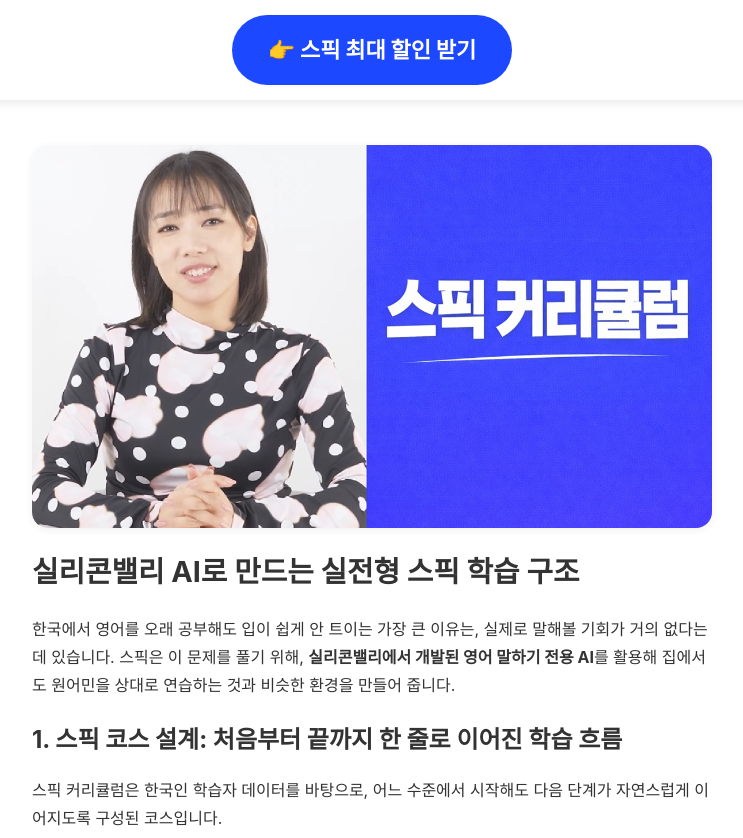
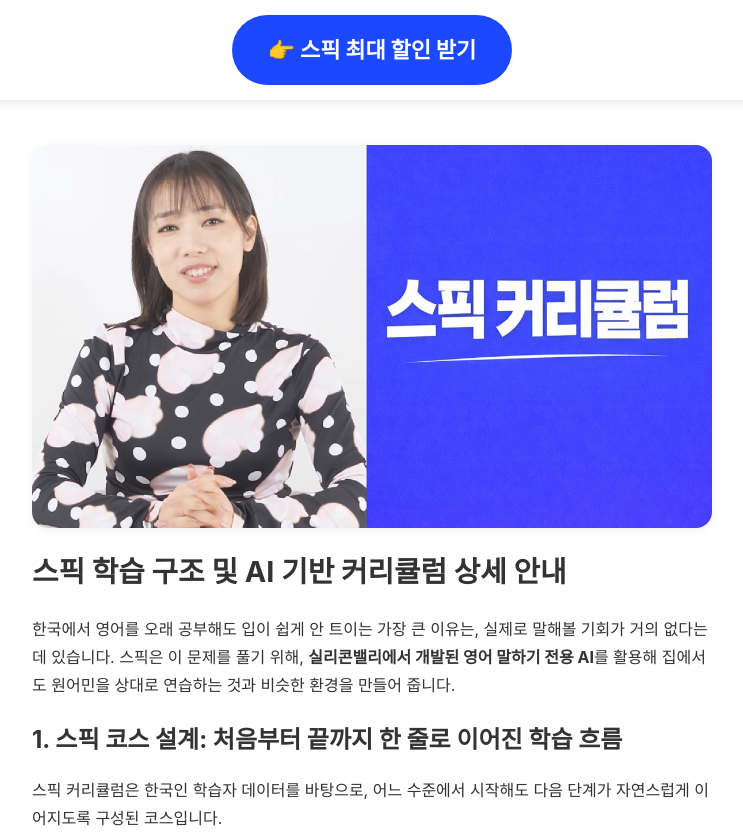
Before and after one commit to kjsjdw/speak_event_page, a Jekyll site: the page built from curriculum.md, in a window 1280 px wide and 900 px high, cut to the strip 0-838 px from the top of the window. Shown: the whole strip, without its empty margins (268-1011 px from the left). Built offline with Jekyll 4.4.1, drawn with Linux system fonts in a browser that asks for light colours; some web fonts are replaced.

Commit message:
Update curriculum.md

```diff
--- a/curriculum.md
+++ b/curriculum.md
@@ -15,7 +15,7 @@ image: /content/images/curriculum.jpg
        style="display:block; margin:0 auto;">
 </div>
 
-# 실리콘밸리 AI로 만드는 실전형 스픽 학습 구조
+# 스픽 학습 구조 및 AI 기반 커리큘럼 상세 안내
 한국에서 영어를 오래 공부해도 입이 쉽게 안 트이는 가장 큰 이유는, 실제로 말해볼 기회가 거의 없다는 데 있습니다. 스픽은 이 문제를 풀기 위해, **실리콘밸리에서 개발된 영어 말하기 전용 AI**를 활용해 집에서도 원어민을 상대로 연습하는 것과 비슷한 환경을 만들어 줍니다.
 
 ## 1. 스픽 코스 설계: 처음부터 끝까지 한 줄로 이어진 학습 흐름
```
